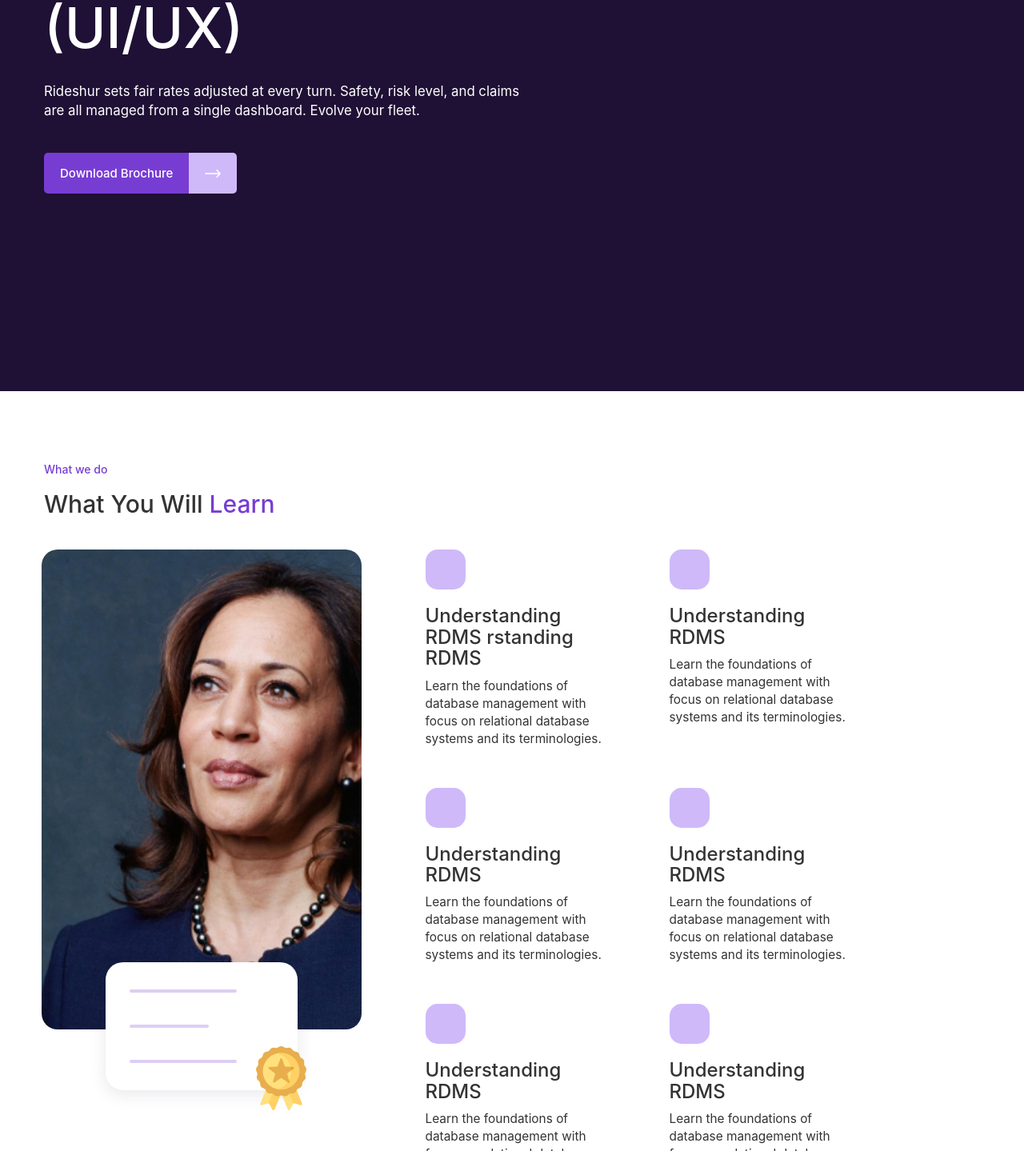
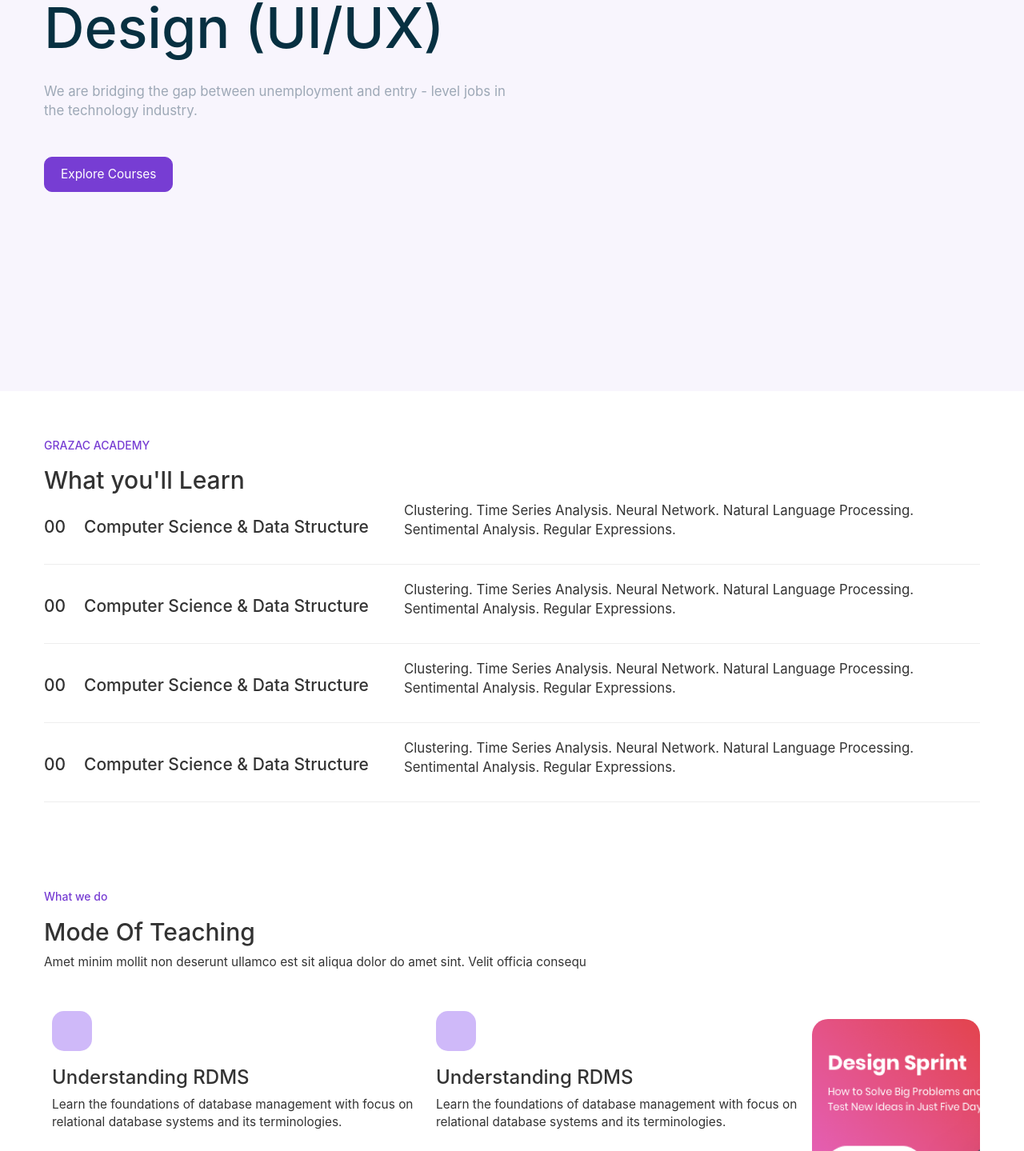
Before and after one commit to Grazac-Project/grazac-academy-web, a React (Create React App) app: page /course-detail in a window 1280 px wide. Shown: the part 311-1750 px from the top of the page at 80% size. Built offline with nearby package versions, Linux system fonts and the light colour scheme.

Commit message:
course detail completed

```diff
--- a/src/pages/CourseDetail.js
+++ b/src/pages/CourseDetail.js
@@ -3,10 +3,7 @@ import Navbar from "../components/Navbar";
 import Footer from "../components/Footer";
 import PrimaryBtn from "../components/PrimaryBtn";
 
-import kamala from '../images/kamala.jpg';
-import cert from '../images/svg/cert.svg';
 import quote from '../images/svg/quote.svg';
-import linkedin from '../images/svg/linked.svg';
 import sprint from '../images/sprint.png';
 
 const CourseDetail = () => {
@@ -14,106 +11,94 @@ const CourseDetail = () => {
         <div>
             <Navbar/>
             <div className="course">
-                <div className="course_hero">
+                <div className="gua_hero">
                     <div className="container">
                         <div className="row">
                             <div className="col-sm-6">
-                                <div className="course_hero-text">
-                                    <div className="course_hero-text-b">
+                                <div className="gua_hero-text">
+                                    <div className="gua_hero-text-b">
                                         <h1>
-                                            Product Design (UI/UX)
+                                            Product<br/>Design (UI/UX)
                                         </h1>
                                         <p>
-                                            Rideshur sets fair rates adjusted at every turn. Safety, risk level, and claims are all managed from a single dashboard. Evolve your fleet.
+                                            We are bridging the gap between unemployment and entry - level jobs in the technology industry.
                                         </p>
-                                        <div className="course__btn">
-                                            <PrimaryBtn link="">Download Brochure</PrimaryBtn>
+                                        <div className="contact_hero-privacy" >
+                                            <button>Explore Courses</button>
                                         </div>
                                     </div>
                                 </div>
                             </div>
-                            <div className="col-sm-6">
+                            <div>
 
                             </div>
                         </div>
                     </div>
                 </div>
-                <div className="course_wwd">
+                <div className="course_learn">
                     <div className="container">
                         <div className="course_wwd-intro">
-                            <h4>What we do</h4>
-                            <h2>What You Will <span>Learn</span></h2>
+                            <h4>GRAZAC ACADEMY</h4>
+                            <h2>What you'll Learn</h2>
                         </div>
-                        <div className="course_wwd-flex">
-                            <div className="first-div">
-                                <div className="course_wwd-imagebox">
-                                    <img src={kamala} alt="what we do" />
+                        <div className="course_learn-main">
+                            <div>
+                                <div className="course_learn-main-list">
+                                    <div className="box1">
+                                        <h3>00</h3>
                                     </div>
-                                <div className="first-div_1">
-                                    <img src={cert} alt="certificate svg" />
+                                    <div className="box2">
+                                        <h3>Computer Science & Data Structure</h3>
+                                    </div>
+                                    <div className="box3">
+                                        <p>Clustering. Time Series Analysis. Neural Network. Natural Language Processing. Sentimental Analysis. Regular Expressions.</p>
                                     </div>
                                 </div>
-                            <div >
-                                <div className="course_wwd-flex-inner">
-                                    <div className="info">
-                                        <div className="svg-box">
-
+                                <hr/>
                             </div>
-                                        <h3>Understanding RDMS rstanding RDMS</h3>
-                                        <p>Learn the foundations of database management with focus on relational database systems and its terminologies.</p>
-
+                            <div>
+                                <div className="course_learn-main-list">
+                                    <div className="box1">
+                                        <h3>00</h3>
                                     </div>
-                                    <div className="info">
-                                        <div className="svg-box">
-
+                                    <div className="box2">
+                                        <h3>Computer Science & Data Structure</h3>
                                     </div>
-                                        <h3>Understanding RDMS</h3>
-                                        <p>Learn the foundations of database management with focus on relational database systems and its terminologies.</p>
-
+                                    <div className="box3">
+                                        <p>Clustering. Time Series Analysis. Neural Network. Natural Language Processing. Sentimental Analysis. Regular Expressions.</p>
                                     </div>
                                 </div>
-                                <div className="course_wwd-flex-inner">
-                                    <div className="info">
-                                        <div className="svg-box">
-
+                                <hr/>
                             </div>
-                                        <h3>Understanding RDMS</h3>
-                                        <p>Learn the foundations of database management with focus on relational database systems and its terminologies.</p>
-
+                            <div>
+                                <div className="course_learn-main-list">
+                                    <div className="box1">
+                                        <h3>00</h3>
                                     </div>
-                                    <div className="info">
-                                        <div className="svg-box">
-
+                                    <div className="box2">
+                                        <h3>Computer Science & Data Structure</h3>
                                     </div>
-                                        <h3>Understanding RDMS</h3>
-                                        <p>Learn the foundations of database management with focus on relational database systems and its terminologies.</p>
-
+                                    <div className="box3">
+                                        <p>Clustering. Time Series Analysis. Neural Network. Natural Language Processing. Sentimental Analysis. Regular Expressions.</p>
                                     </div>
                                 </div>
-                                <div className="course_wwd-flex-inner">
-                                    <div className="info">
-                                        <div className="svg-box">
-
+                                <hr/>
                             </div>
-                                        <h3>Understanding RDMS</h3>
-                                        <p>Learn the foundations of database management with focus on relational database systems and its terminologies.</p>
-
+                            <div>
+                                <div className="course_learn-main-list">
+                                    <div className="box1">
+                                        <h3>00</h3>
                                     </div>
-                                    <div className="info">
-                                        <div className="svg-box">
-
+                                    <div className="box2">
+                                        <h3>Computer Science & Data Structure</h3>
                                     </div>
-                                        <h3>Understanding RDMS</h3>
-                                        <p>Learn the foundations of database management with focus on relational database systems and its terminologies.</p>
-
+                                    <div className="box3">
+                                        <p>Clustering. Time Series Analysis. Neural Network. Natural Language Processing. Sentimental Analysis. Regular Expressions.</p>
                                     </div>
                                 </div>
-                                <div className="course_wwd-btn" style={{paddingLeft:'25px'}}>
-                                    <PrimaryBtn>Join Class Now</PrimaryBtn>
+                                <hr/>
                             </div>
                         </div>
-                        </div>
-
                     </div>
                 </div>
                 <div className="course_mode">
@@ -161,48 +146,6 @@ const CourseDetail = () => {
                             <p>Online learning can be a lifeline to those who have obstacles, such as geographical distances or physical disabilities.</p>
                             <span>Paul Levinson</span>
                         </div>
-                        <div className="course_mode-intro course_mode-intro2">
-                            <h4>What we do</h4>
-                            <h2>Mode Of Teaching</h2>
-                            <p>Amet minim mollit non deserunt ullamco est sit aliqua dolor do amet sint. Velit officia consequ</p>
-                        </div>
-                        <div className="course_mode-tutors">
-                            <div className="course_mode-tutors-box">
-                                <div></div>
-                                <h5>Blessing Orazalume</h5>
-                                <p>CAREER FOUNDRY</p>
-                                <p>Software Developer</p>
-                                <img src={linkedin} alt="linkedin" />
-                            </div>
-                            <div className="course_mode-tutors-box">
-                                <div></div>
-                                <h5>Blessing Orazalume</h5>
-                                <p>CAREER FOUNDRY</p>
-                                <p>Software Developer</p>
-                                <img src={linkedin} alt="linkedin" />
-                            </div>
-                            <div className="course_mode-tutors-box">
-                                <div></div>
-                                <h5>Blessing Orazalume</h5>
-                                <p>CAREER FOUNDRY</p>
-                                <p>Software Developer</p>
-                                <img src={linkedin} alt="linkedin" />
-                            </div>
-                            <div className="course_mode-tutors-box">
-                                <div></div>
-                                <h5>Blessing Orazalume</h5>
-                                <p>CAREER FOUNDRY</p>
-                                <p>Software Developer</p>
-                                <img src={linkedin} alt="linkedin" />
-                            </div>
-                            <div className="course_mode-tutors-box">
-                                <div></div>
-                                <h5>Blessing Orazalume</h5>
-                                <p>CAREER FOUNDRY</p>
-                                <p>Software Developer</p>
-                                <img src={linkedin} alt="linkedin" />
-                            </div>
-                        </div>
                     </div>
                 </div>
                 <div className="course_purple">
--- a/src/scss/main.css
+++ b/src/scss/main.css
@@ -1531,6 +1531,40 @@ html {
   display: flex;
 }
 
+.course_learn {
+  padding: 50px 0 0;
+}
+
+.course_learn-main-list {
+  display: -ms-grid;
+  display: grid;
+  -ms-grid-columns: 50px auto;
+      grid-template-columns: 50px auto;
+}
+
+@media (min-width: 768px) {
+  .course_learn-main-list {
+    display: -ms-grid;
+    display: grid;
+    -ms-grid-columns: 50px 400px auto;
+        grid-template-columns: 50px 400px auto;
+  }
+}
+
+.course_learn-main-list h3 {
+  font-size: 1.5em;
+}
+
+.course_learn-main-list p {
+  font-size: 1.2em;
+}
+
+@media (max-width: 768px) {
+  .course_learn-main-list .box3 {
+    grid-column: 1 /-1;
+  }
+}
+
 .course_wwd {
   margin-top: 80px;
 }
@@ -2552,7 +2586,7 @@ html {
 
 .gua_hero-text p {
   font-size: 1.2em;
-  padding-bottom: 30px;
+  padding-bottom: 20px;
   color: #9DA8B6;
 }
 
--- a/src/scss/page/_coursedetail.scss
+++ b/src/scss/page/_coursedetail.scss
@@ -43,6 +43,33 @@
     &__btn{
         margin: 0;
         display: flex;
+    }
+
+    &_learn{
+        padding:50px 0 0;
+
+        &-main{
+            &-list{
+                display:grid;
+                grid-template-columns: 50px auto;
+
+                @media(min-width:768px){
+                    display:grid;
+                    grid-template-columns: 50px 400px auto;
+                }
+                h3{
+                    font-size: 1.5em;
+                }
+                p{
+                    font-size: 1.2em;
+                }
+                .box3{
+                    @media(max-width:768px){
+                        grid-column: 1 /-1;
+                    }
+                }
+            }
+        }
     }
 
     &_wwd{
--- a/src/scss/page/_gua.scss
+++ b/src/scss/page/_gua.scss
@@ -60,7 +60,7 @@
 
             p{
                 font-size: 1.2em;
-                padding-bottom:30px;
+                padding-bottom:20px;
                 color: #9DA8B6;
             }
         }
```
Also changed, not shown: 2 other files (tests, documents, lock files or other folders). Lines whose indentation alone changed are shown as unchanged.
